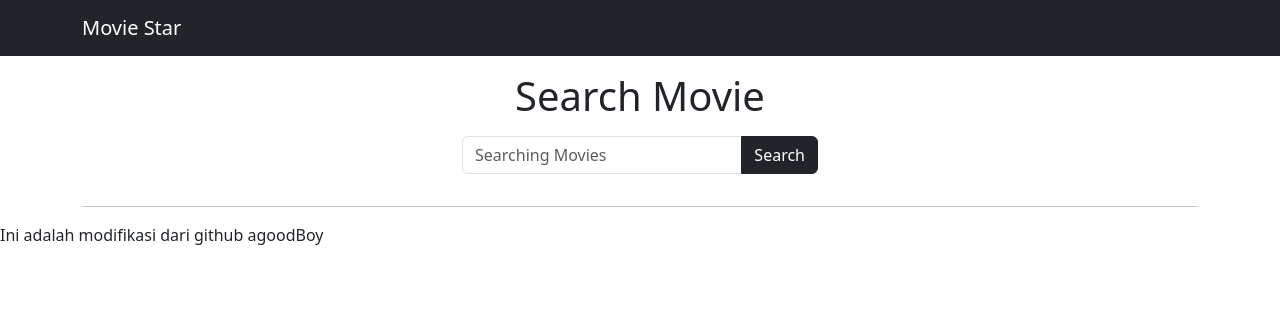
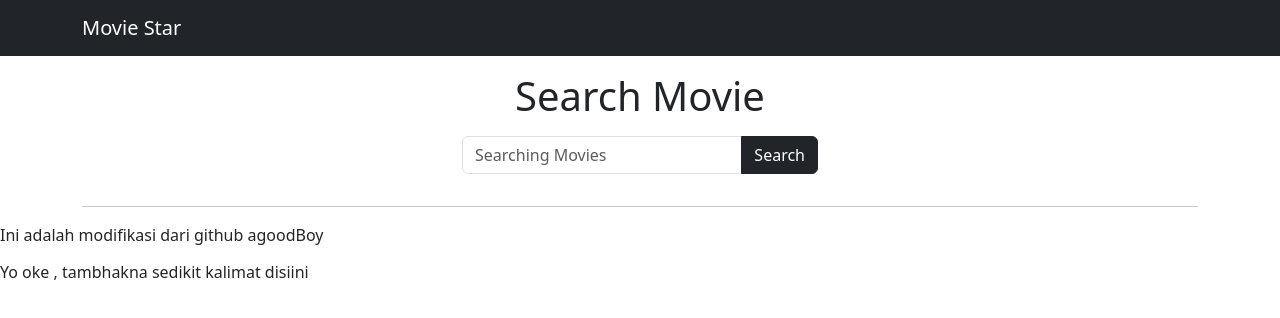
Before and after one commit to agoodBoy7/rest-api-sederhana, a plain HTML site: page index.html in a window 1280 px wide. Drawn offline with nearby package versions, Linux system fonts and the light colour scheme.

Commit message:
Update index.html

```diff
--- a/index.html
+++ b/index.html
@@ -71,6 +71,7 @@
 
   <div>
     <p>Ini adalah modifikasi dari github agoodBoy</p>
+    <h6>Yo oke , tambhakna sedikit kalimat disiini</h6>
   </div>
 
 
```
